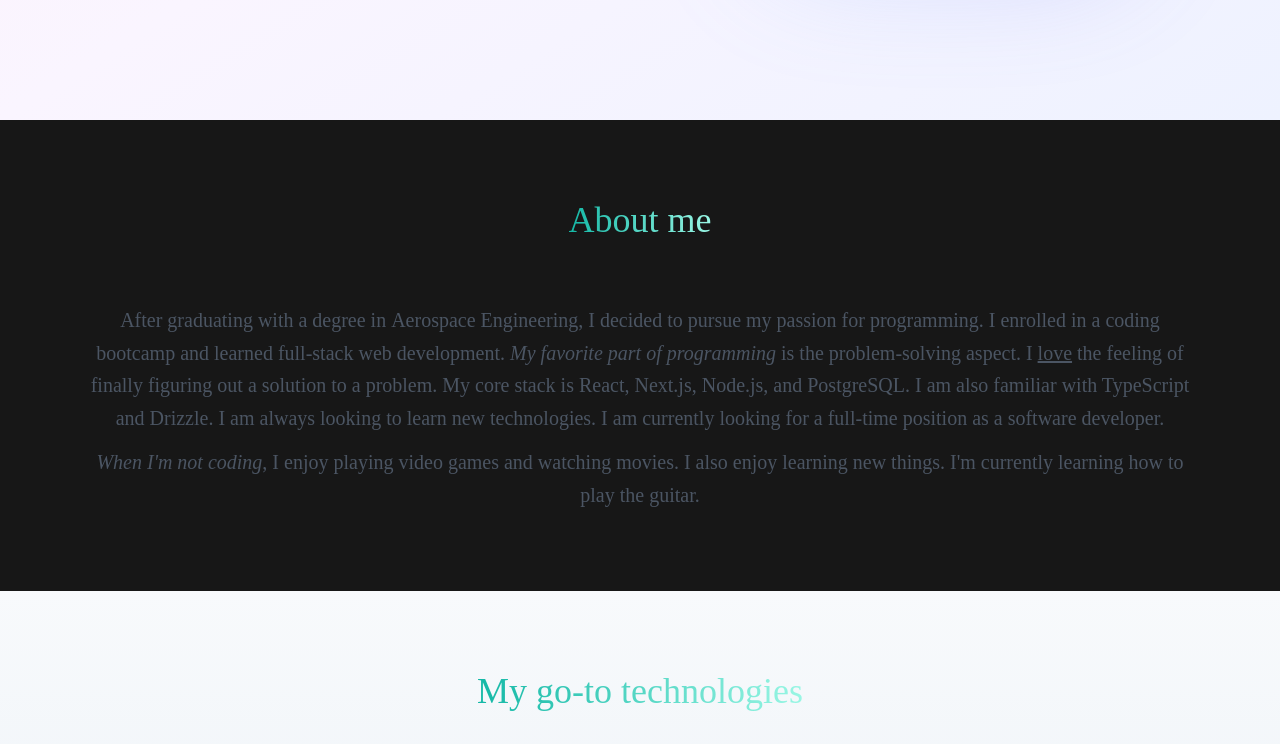
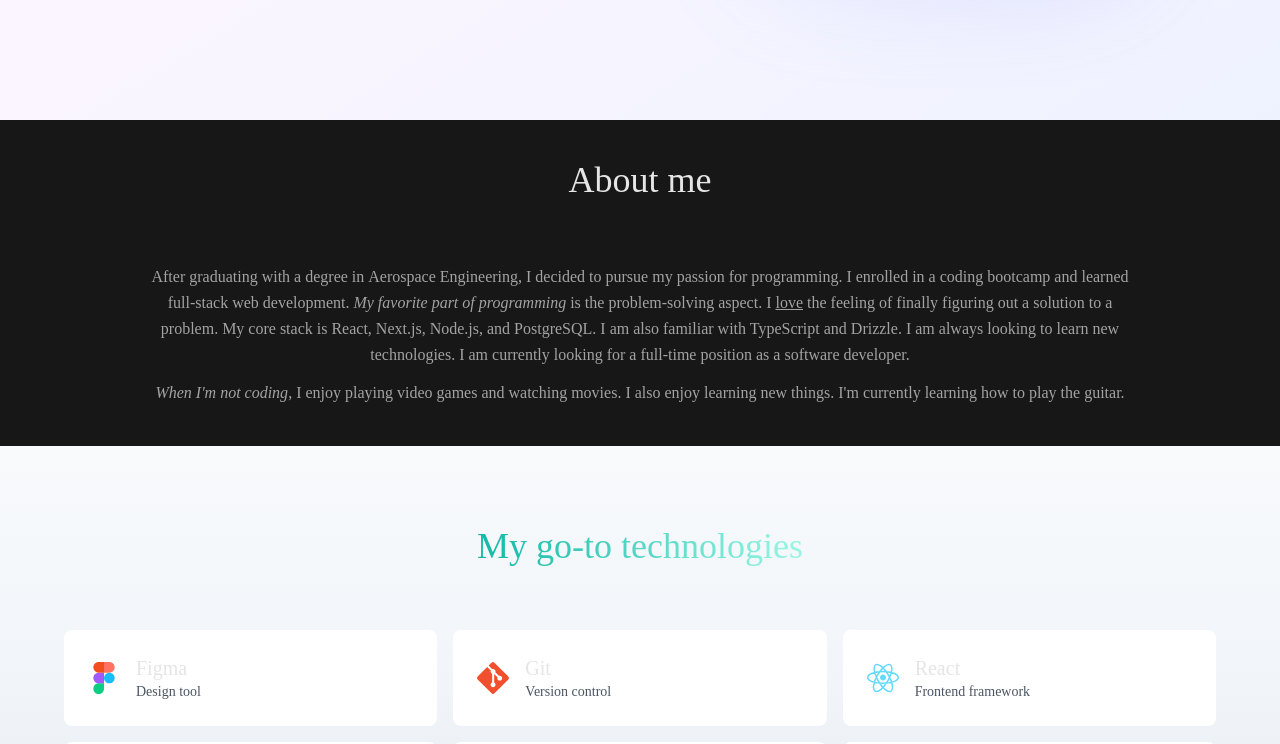
Before and after one commit to wamofi97/wamofi-portfolio, a React (Vite) app: page / in a window 1280 px wide. Shown: the part 680-1424 px from the top of the page. Built offline with nearby package versions, Linux system fonts and the light colour scheme; a web font is replaced by a local one.

Commit message:
change textcolor and size

```diff
--- a/src/components/About.jsx
+++ b/src/components/About.jsx
@@ -2,10 +2,10 @@
 
 export default function About() {
   return (
-    <section id="about" className="py-20 px-4">
-      <div className="max-w-6xl mx-auto px-4">
+    <section id="about" className="py-10 px-4">
+      <div className="max-w-5xl mx-auto px-4">
         <div className="text-center mb-16">
-          <h2 className="text-4xl font-heading gradient-text inline-flex items-center gap-2">
+          <h2 className="text-4xl font-heading inline-flex items-center gap-2">
             {/* <Heart className="w-8 h-8" /> */}
             About me
           </h2>
@@ -13,7 +13,7 @@ export default function About() {
 
 
         <div>
-            <p className="text-xl text-gray-600 leading-relaxed text-center mb-3">
+            <p className="text-neutral-400 leading-relaxed sm:text-center mb-3">
                 After graduating with a degree in{" "}
                 <span className="font-medium">Aerospace Engineering</span>, I decided to pursue my
                 passion for programming. I enrolled in a coding bootcamp and learned{" "}
@@ -31,7 +31,7 @@ export default function About() {
                 developer.
             </p>
 
-            <p className="text-xl text-gray-600 leading-relaxed text-center">
+            <p className="text-neutral-400 leading-relaxed sm:text-center">
                 <span className="italic">When I'm not coding</span>, I enjoy playing
                 video games and watching movies. I also enjoy{" "}
                 <span className="font-medium">learning new things</span>. I'm currently
```
